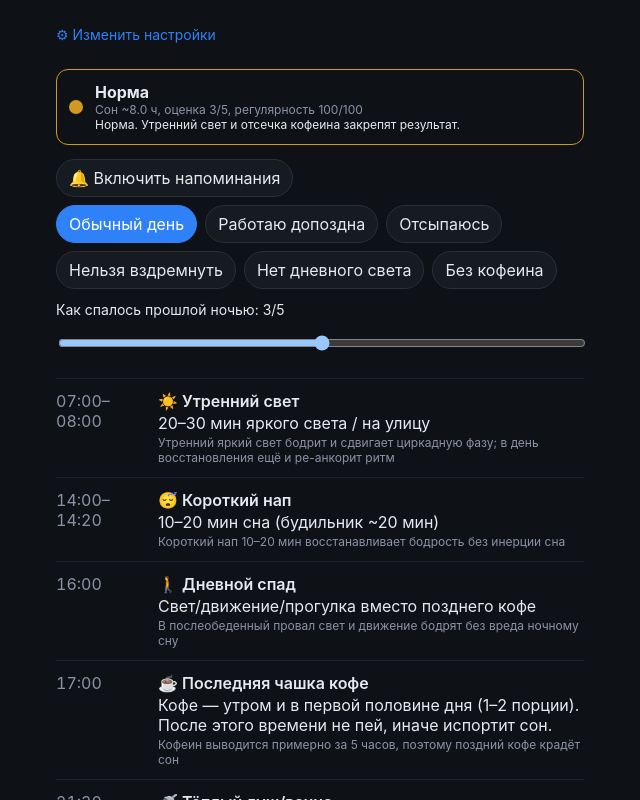
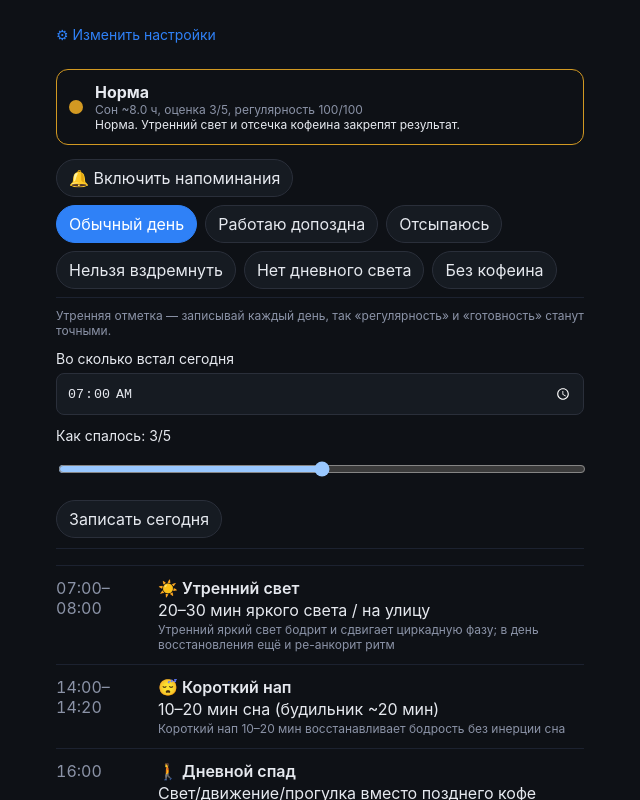
Before and after one commit to iserdario-tech/pospat, a React (Vite) app: page / in a window 1280 px wide. Both pictures are taken after a click on the button "Построить план". Shown: the top 800 px of the page, without its empty margins (320-960 px from the left). Built offline with nearby package versions, Linux system fonts and the light colour scheme.

Commit message:
feat(ui): daily morning log (wake+quality) -> real regularity/readiness

```diff
--- a/src/ui/App.tsx
+++ b/src/ui/App.tsx
@@ -1,5 +1,5 @@
 import React, { useState } from "react";
-import type { Profile, ScreenerResult } from "../index.js";
+import type { Profile, ScreenerResult, DayLog } from "../index.js";
 import { Onboarding } from "./Onboarding.js";
 import { Today } from "./Today.js";
 import { loadState, saveState, type StoredState } from "./storage.js";
@@ -7,6 +7,16 @@ import { loadState, saveState, type StoredState } from "./storage.js";
 export function App() {
   const [state, setState] = useState<StoredState | null>(() => loadState());
   const [editing, setEditing] = useState(false);
+
+  const saveLog = (log: DayLog) => {
+    setState((prev) => {
+      if (!prev) return prev;
+      const history = [...prev.history.filter((h) => h.date !== log.date), log].slice(-30);
+      const next = { ...prev, history };
+      saveState(next);
+      return next;
+    });
+  };
 
   if (!state || editing) {
     return <Onboarding initial={state?.profile} onDone={(profile: Profile, screener: ScreenerResult) => {
@@ -27,7 +37,7 @@ export function App() {
       <div className="wrap" style={{ paddingBottom: 0 }}>
         <button className="linkbtn" onClick={() => setEditing(true)}>⚙︎ Изменить настройки</button>
       </div>
-      <Today profile={state.profile} history={state.history} />
+      <Today profile={state.profile} history={state.history} onLog={saveLog} />
     </>
   );
 }
--- a/src/ui/Today.tsx
+++ b/src/ui/Today.tsx
@@ -11,23 +11,25 @@ function crunchStr(hm: string): string {
   return `${hh}:${String(m ?? 0).padStart(2, "0")}`;
 }
 
-export function Today({ profile, history }: { profile: Profile; history: DayLog[] }) {
+export function Today({ profile, history, onLog }: { profile: Profile; history: DayLog[]; onLog: (log: DayLog) => void }) {
   const [mode, setMode] = useState<DayMode>("normal");
   const [crunchEndHM, setCrunchEndHM] = useState("03:00");
   const [toggles, setToggles] = useState<DayToggles>({});
+  const [wokeHM, setWokeHM] = useState(profile.anchorWakeHM);
   const [quality, setQuality] = useState<1 | 2 | 3 | 4 | 5>(3);
   const [notifMsg, setNotifMsg] = useState("");
+  const [savedMsg, setSavedMsg] = useState("");
   const today = new Date().toISOString().slice(0, 10);
 
   const view = useMemo(() => {
     const plan = planDay({
       profile,
       ctx: { date: today, mode, ...(mode === "crunch" ? { crunchUntilHM: crunchStr(crunchEndHM) } : {}), toggles },
-      lastNight: { wokeHM: profile.anchorWakeHM, quality },
+      lastNight: { wokeHM, quality },
       history,
     });
     return toPlanView(plan);
-  }, [profile, history, mode, crunchEndHM, toggles, quality, today]);
+  }, [profile, history, mode, crunchEndHM, toggles, wokeHM, quality, today]);
 
   const t = (k: keyof DayToggles) => setToggles({ ...toggles, [k]: !toggles[k] });
 
@@ -60,10 +62,18 @@ export function Today({ profile, history }: { profile: Profile; history: DayLog[
         <button className={toggles.noBrightLight ? "chip on" : "chip"} onClick={() => t("noBrightLight")}>Нет дневного света</button>
         <button className={toggles.noCaffeine ? "chip on" : "chip"} onClick={() => t("noCaffeine")}>Без кофеина</button>
       </div>
-      <label className="fld small">Как спалось прошлой ночью: {quality}/5
-        <input type="range" min={1} max={5} value={quality}
-          onChange={e => setQuality(Number(e.target.value) as 1 | 2 | 3 | 4 | 5)} />
-      </label>
+      <div className="morning">
+        <div className="small muted" style={{ marginBottom: 4 }}>Утренняя отметка — записывай каждый день, так «регулярность» и «готовность» станут точными.</div>
+        <label className="fld small">Во сколько встал сегодня
+          <input type="time" value={wokeHM} onChange={e => { setWokeHM(e.target.value); setSavedMsg(""); }} />
+        </label>
+        <label className="fld small">Как спалось: {quality}/5
+          <input type="range" min={1} max={5} value={quality}
+            onChange={e => { setQuality(Number(e.target.value) as 1 | 2 | 3 | 4 | 5); setSavedMsg(""); }} />
+        </label>
+        <button className="chip" onClick={() => { onLog({ date: today, wokeHM, quality }); setSavedMsg("Записано ✓"); }}>Записать сегодня</button>
+        {savedMsg && <span className="small muted" style={{ marginLeft: 8 }}>{savedMsg}</span>}
+      </div>
 
       <ol className="timeline">
         {view.rows.map((r, i) => (
--- a/src/ui/ui.css
+++ b/src/ui/ui.css
@@ -34,6 +34,7 @@ button.primary { width: 100%; margin-top: 18px; padding: 14px; border: 0; border
 .flagbox { border: 1px solid #f85149; background: #2a1517; border-radius: 12px; padding: 12px; margin-bottom: 12px; font-size: 14px; }
 .flagbox ul { margin: 8px 0 0; padding-left: 18px; }
 .linkbtn { background: none; border: 0; color: #2f81f7; padding: 6px 0; cursor: pointer; font-size: 14px; }
+.morning { margin: 8px 0; padding: 10px 0; border-top: 1px solid #1c2230; border-bottom: 1px solid #1c2230; }
 .tips { margin: 12px 0 4px; border-top: 1px solid #1c2230; padding-top: 12px; }
 .tips summary { cursor: pointer; font-weight: 600; }
 .tips-body p { font-size: 14px; color: #c9d1e0; margin: 10px 0; line-height: 1.45; }
```
